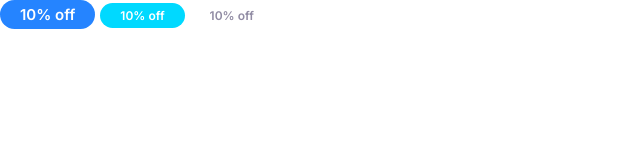
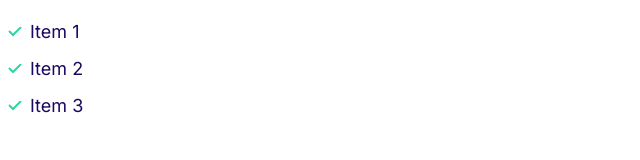
Before and after one commit to Hossamo14/Moshify-Hosting-Templete, a plain HTML site: page index.html in a window 1280 px wide. Shown: the whole page, without its empty margins (0-640 px from the left). Drawn offline with Linux system fonts and the light colour scheme.

Commit message:
Define the list items

```diff
--- a/css/styles.css
+++ b/css/styles.css
@@ -100,6 +100,61 @@ a {
 
 
 
+
+/* Lists */
+
+/* structure */
+.list {
+    list-style: none;
+    padding-left: 0;
+    color: var(--color-headings);
+}
+
+/* skin */
+
+/* .list--inline   (The Layout Modifier)
+This class is applied to the <ul> (the parent). Its job is to change the direction of the list from vertical to horizontal.
+How it works: It uses display: inline-block on the children (.list__item).
+Visual Result: The items sit side-by-side on a single line (like a navigation bar or a horizontal footer menu).
+The CSS: In your screenshot, this selector adds a margin-right: 2rem to create horizontal spacing between the items.*/
+
+/* Which one should you use?
+Use .list--inline when you want a "row" of items (like: Home | About | Contact).
+Use .list--tick (from your other image) when you want a vertical list with custom icons.
+
+1. The "BEM" Philosophy
+BEM stands for Block__Element--Modifier.
+Block: .list
+Element: .list__item
+Modifier: .list--inline
+The goal of BEM is to make your CSS independent of the HTML tag used.
+ If you decide tomorrow that your list should use <div> tags instead of <li> tags
+for a specific layout reason, you would only have to change the HTML. If your CSS targets li,
+your styles would break. By targeting the class .list__item, the styles stay
+attached to the "role" of the element, not the tag name.*/
+
+.list--inline .list__item {
+    display: inline-block;
+    margin-right: 2rem;
+}
+
+.list--tick {
+    list-style-image: url(../images/tick.svg);
+    padding-left: 3rem;
+
+
+}
+
+
+.list--tick .list__item {
+    padding-left: .5rem;
+    margin-bottom: 1rem;
+
+
+}
+
+
+
 @media screen and (min-width: 1024px) {
      body {
         font-size: 1.8rem;
@@ -127,4 +182,7 @@ a {
     .badge--small {
         font-size: 1.2rem;
     }
+    .list--tick .list__item {
+        padding-left: 0;
+    }
 }
--- a/index.html
+++ b/index.html
@@ -11,8 +11,11 @@
     <link rel="stylesheet" href="css/normalize.css">
 </head>
 <body>
-  <span class="badge badge--primary"> 10% off</span>
-  <span class="badge badge--secondary badge--small"> 10% off</span>
-  <span class="badge badge--small"> 10% off</span>
+  <ul class="list list--tick ">
+    <li class="list__item">Item 1</li>
+    <li class="list__item">Item 2</li>
+    <li class="list__item">Item 3</li>
+  </ul>
+
 </body>
 </html>
```
Also changed, not shown: components/lists.html (added, +5 -0 lines), images/tick.svg (added).
